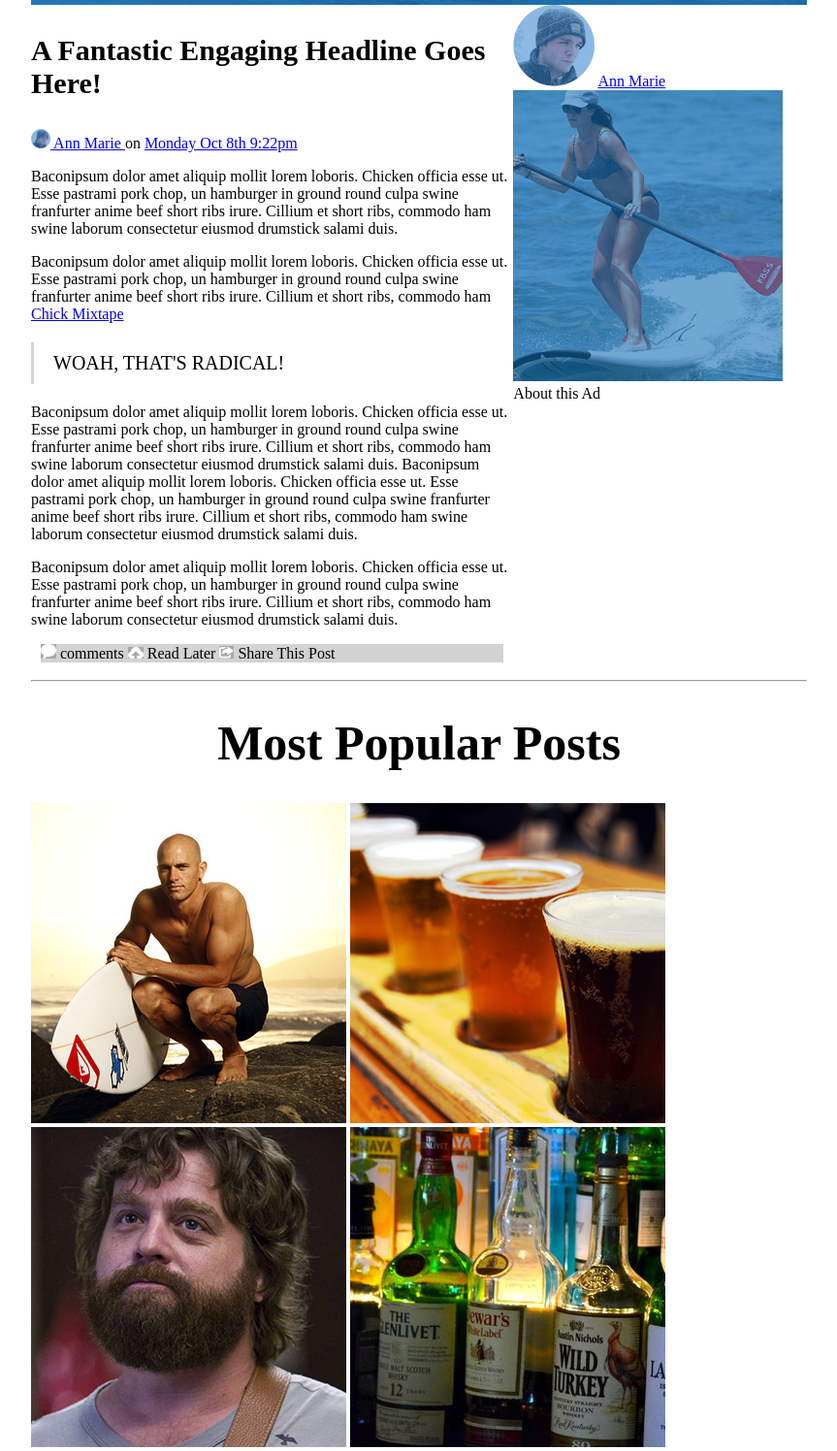
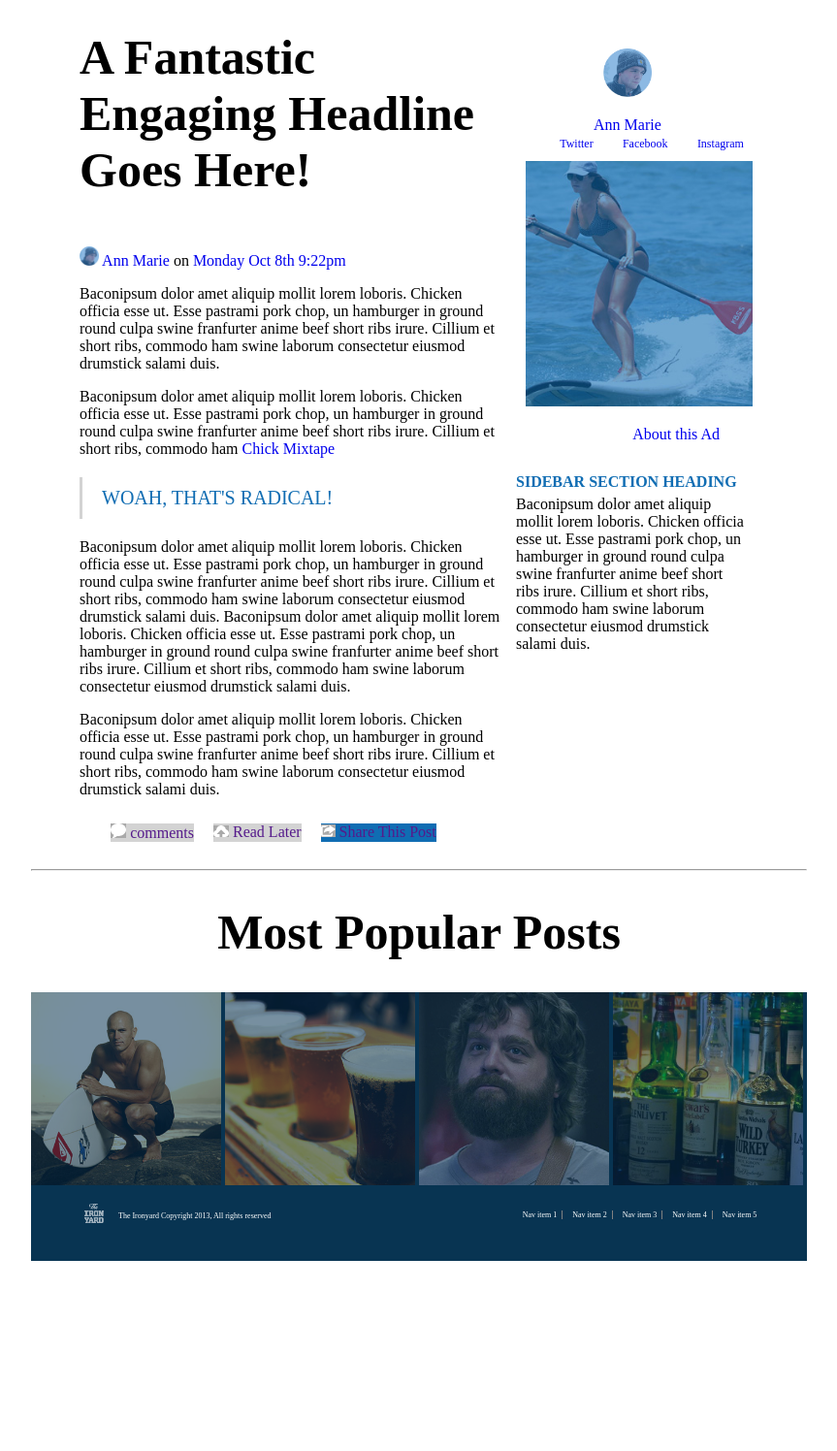
Before and after one commit to Filusmarvin/Surf-and-Paddle, a plain HTML site: page index2.html in a window 1280 px wide. Shown: the part 280-1776 px from the top of the page at 97% size, without its empty margins (208-1071 px from the left). After the commit the page ends 1580 px from the top, so only its background shows below. Drawn offline with Linux system fonts and the light colour scheme.

Commit message:
hw for wed

```diff
--- a/index2.html
+++ b/index2.html
@@ -5,116 +5,32 @@
   <title>
     Surf and Paddle Co.
 </title>
-
-
-<style>
-body {
+<link rel="stylesheet" type="text/css" href="main2.css"/>
+<style>body {
   width: 800px;
-  margin: 0 auto;
-}
-
-
-  header {
-    background-image:url(pictures/header.jpg);
-    padding-bottom: 80px;
-  }
-
-
-  #Head   {
-    text-align: center;
-    font-size: 60px;
-    color:white;
-    margin-bottom: 0px;
-    padding-bottom: 0px;
-  }
-
-  #subhead {
-    text-align: center;
-    font-size: 12px;
-    margin-top: 0px;
-    padding-top: 0px;
-
-  }
-
-  .Navigator{
-    text-decoration: none;
-    position: absolute;
-    width: 150px;
-    height:100px;
-    top: 3%;
-    left: 80%;
-  }
-
-  .Main{
-    display: flex;
-    margin: 0px auto;
-  }
-
-
-  article{
-    flex-grow: 2;
-    flex-shrink: 2;
-    flex-basis:
-  }
-
-  #fantastic{
-    font-size: 30px;
-  }
-
-
-#woah {
-  font-size:20px ;
-  border-left:3px solid lightgrey;
-  color: ;
-  padding-left:20px;
-  padding-top:10px;
-  padding-bottom:10px;
-}
-
-
-#comments{
-  background-color: darkgray;
-  display: inline-flex;
   margin: 0px auto;
-}
-
-#comments1{
-  background-color: lightgrey;
-  margin: 10px;
-}
-
-
-#ad{
-  text-align: right;
-
-}
-
-
-#bottom {
-  text-align: center;
-  font-size: 50px;
-}
-
-
-#footer {
-  background-color:;
-  display: flex;
-  flex: 1 1 0px;
 }
 </style>
 
 
+
 </head>
+
+
+
+
 
 <body>
   <header>
-    <img src="pictures/logo.png"> <span>Surf and Paddle Co. Blog</span>
+    <img id="logo" src="pictures/logo.png" width="20px" height="20px"> <span id="surf">Surf and Paddle Co. Blog</span>
     <p id="Head"> SURF & PADDLE CO. </p>
 <div class="Navigator">
     <nav>
-      <a href="https://www.google.com"> About </a>
-      <a href="https://www.google.com"> Search </a>
-      <a href="https://www.google.com"> <img src="pictures/search-icon.png" /></a>
+      <span id= "navi">
+      <a class=href="https://www.google.com"> About </a>
+      <a class=href="https://www.google.com"> Search </a>
+      <a class= href="https://www.google.com"> <img src="pictures/search-icon.png" width="8px" height="8px"/></a></span>
+
     </nav>
   </div>
     <p id ="subhead"> An Ironyard Academy Project EST. Fall 2013 </p>
@@ -145,41 +61,107 @@ body {
         round culpa swine franfurter anime beef short ribs irure. Cillium et short ribs, commodo ham swine laborum consectetur eiusmod drumstick salami duis.
     </p>
 
+  <section id="share">
 
-    <p id="comments1">
-    <img id="comments" src="pictures/icon-comment.png"/> comments
-    <img id="comments" src="pictures/icon-upload.png"/> Read Later
-    <img id="comments" src="pictures/icon-share.png"/> Share This Post
-    </p>
+    <div id="sharing" class="shared1"> <a href=""><img id="comments" src="pictures/icon-comment.png"/> comments </a> </div>
+    <div id="sharing" class="shared2"> <a href=""><img id="comments" src="pictures/icon-upload.png" /> Read Later </a> </div>
+    <div id="sharing" class="shared3"> <a href=""><img id="comments" src="pictures/icon-share.png" /> Share This Post </a></div>
 
+  </section>
 
 
   </section>
 </article>
 
+
+<!---
+
+
+
+
+======= ^^^Article^^^ & vvvAsidevvv ======
+
+
+
+
+-->
+
+
 <aside>
   <section>
-    <img src="pictures/avatar.png"/>
-    <a href="https://www.facebook.com"> Ann Marie </a>
-    <img src="pictures/ad.jpg"> </a> <a id="ad" src="https://www.thenewboston.com"> About this Ad </a>
+    <img class="avatar" src="pictures/avatar.png" width="50px" height="50px"/>
+    <p class ="ann"> <a  href="https://www.facebook.com"> Ann Marie </a> </p>
+
+
+
+    <div id="social">
+    <nav id="socialmedia">
+    <div class="social 1"> <a href="https://www.twitter.com"> Twitter </a> </div>
+    <div class="social 2">  <a href="https://www.facebook.com"> Facebook </a> </div>
+    <div class="social 3">  <a href="https://www.instagram.com"> Instagram </a> </div>
+  </nav>
+  </div>
+
+
+<!-- Surfer Girl Picture -->
+
+    <img id="ad" src="pictures/ad.jpg" width="90%" >
+
+    <!--About this ad link -->
+
+    <p id="about"> <a href="https://www.thenewboston.com"> About this Ad </a> </p>
+
+<!-- Sidebar heading -->
+
+    <h4>SIDEBAR SECTION HEADING</h4>
+
+<!-- Small Paragraph under SurferGirl-->
+      <p id="small" > Baconipsum dolor amet aliquip mollit lorem loboris. Chicken officia esse ut. Esse pastrami pork chop, un hamburger in ground
+      round culpa swine franfurter anime beef short ribs irure. Cillium et short ribs, commodo ham swine laborum consectetur eiusmod drumstick salami duis.
+      </p>
+
   </section>
 </aside>
 </div>
 
 <hr />
 
+
 <h1 id="bottom"> Most Popular Posts </h1>
 
 
-  <img src="pictures/surfboard.jpg"/>
-  <img src="pictures/article-image-2.jpg" >
-  <img src="pictures/article-image-3.jpg" >
-  <img src="pictures/article-image-4.jpg" >
 
 
-  <footer>
 
 
+<footer id="foot">
+
+<article id="posts1" >
+ <div id="posts ">
+   <img class="posts 1" src="pictures/surfboard.jpg" width="24.5%"/>
+   <img class="posts 2" src="pictures/article-image-2.jpg" width="24.5%"/>
+   <img class="posts 3" src="pictures/article-image-3.jpg" width="24.5%"/>
+   <img class="posts 4" src="pictures/article-image-4.jpg" width="24.5%"/>
+</div>
+</article>
+
+<section class="covering">
+<section class="inside1">
+<div id="yard" > <img id="yard1" src="pictures/theironyard-logo.png" width="20px" height="20px"/> </div>
+
+
+<div id="yard" class="yard2"> The Ironyard Copyright 2013, All rights reserved </div>
+</section>
+
+  <section class="inside2">
+    <div><a id="nav" href="">Nav item 1 </a> </div>
+    <div><a id="nav" class="nav1" href="">Nav item 2 </a> </div>
+    <div><a id="nav" class="nav2" href="">Nav item 3 </a> </div>
+    <div><a id="nav" class="nav3" href="">Nav item 4 </a> </div>
+    <div><a id="nav" class="nav4" href="">Nav item 5 </a> </div>
+  </section>
+
+</section>
 
 </footer>
 </body>
--- /dev/null
+++ b/main2.css
@@ -0,0 +1,372 @@
+<style>
+body {
+  border-radius: 50;
+  width: 800px;
+  margin: 0 auto;
+}
+
+a{
+  text-decoration:none;
+}
+  header {
+    background-image:url(pictures/header.jpg);
+    padding-bottom: 80px;
+  }
+
+/* vv Logo image on the top left vv */
+
+#logo{
+  padding-left: 60px;
+}
+
+/* text on the top left in header */
+
+#surf{
+  font-size: 12px;
+}
+
+
+
+
+  #Head   {
+    text-align: center;
+    font-size: 60px;
+    color:white;
+    margin-bottom: 0px;
+    padding-bottom: 0px;
+  }
+
+  #subhead {
+    text-align: center;
+    font-size: 12px;
+    margin-top: 0px;
+    padding-top: 0px;
+
+  }
+
+  .Navigator{
+    text-decoration: none;
+    position: absolute;
+    width: 150px;
+    height:100px;
+    top: 0%;
+    left: 65%;
+  }
+
+  #navi{
+    font-size: 12px;
+  }
+
+
+  /*
+  ==========^^^^^ Header ^^^^^ ==========
+  */
+
+
+
+  /*
+  =========vvvvv Article vvvvv ==========
+  */
+
+
+
+  .Main{
+
+    display: flex;
+    margin: auto 50px;
+}
+
+
+
+
+  #fantastic{
+    font-size: 50px;
+    font-weight: heavy;
+  }
+
+
+#woah {
+  font-size:20px ;
+  border-left:3px solid lightgrey;
+  color:#106db3 ;
+  padding-left:20px;
+  padding-top:10px;
+  padding-bottom:10px;
+}
+
+
+/* container holding 3 divs */
+#share{
+  display: flex;
+  justify-content: center;
+  padding:10px;
+  padding-left: 0px;
+  margin-left: 0px;
+  padding-top: 0px;
+  flex-grow: 1;
+  width: 400px;
+
+}
+
+/* all three divs */
+#sharing{
+
+  margin:10px;
+}
+/*First div container */
+.shared1{
+background-color: lightgrey;
+}
+
+
+
+/*sec div container */
+.shared2{
+background-color: lightgrey;
+}
+
+
+/*third div container */
+.shared3{
+background-color: #106db3;
+}
+
+#comments{
+  background-color: darkgray;
+  display: inline-flex;
+  margin: 0px auto;
+}
+
+#comments1{
+  margin: 10px;
+}
+/*
+========== ^^^^^ Article ^^^^^ ===========
+*/
+
+
+
+
+
+/*
+======= vvvv ASIDE vvvv ========
+*/
+.avatar{
+  margin-left: 100px;
+  margin-top: 70px;
+}
+
+
+.ann {
+  margin-left: 90px;
+  margin-bottom:0px;
+}
+
+
+#social{
+
+  display:inline-block;
+  width:220px;
+  padding-top: 0px;
+  padding-left: 40px;
+  padding-right: 0px;
+  padding-bottom:10px;
+  margin-top: 0px;
+}
+
+
+.social{
+  border:;
+  flex-grow: 1;
+}
+
+
+/*
+SurferGirl Pic
+*/
+
+#ad{
+  padding-left: 20px;
+}
+
+
+
+/* about this ad  link */
+
+#about{
+  text-align: right;
+  padding-right:40px;
+
+}
+
+
+
+/* Sidebar heading */
+
+
+h4 {
+  color:#106db3;
+  padding: 10px;
+  margin-bottom: 0px;
+  padding-bottom: 5px;
+}
+
+/* Paragraph Under Surfer Girl */
+
+#small{
+
+  margin:10px;
+  margin-top:0px;
+}
+
+
+#socialmedia{
+  font-size: 12px;
+  text-align: center;
+  display:flex;
+  flex-grow: 1;
+}
+
+
+#bottom {
+  text-align: center;
+  font-size: 50px;
+}
+
+
+
+
+
+}
+/*
+====== ^^^^ ASIDE ^^^^  ======
+*/
+
+
+
+
+
+/*
+ =====vvvvvFootervvvvv=======
+ */
+
+
+#foot {
+  background-color: #083452;
+}
+
+ #posts {
+   background-color:#083452;
+   display: ;
+   flex: 1 1 0px;
+ }
+
+ #posts1  {
+   background-color:#083452;
+   display: ;
+   display:
+}
+ .posts {
+   opacity: .45;
+   display: ;
+   margin: 0px auto;
+   padding: 0px auto;
+ }
+
+.posts:hover{
+  opacity: .99;
+}
+
+
+
+#post :hover{
+
+}
+/* section class surrounding the nav functions causing the flex */
+
+.covering{
+  background-color: #083452;
+  display: inline-flex;
+  width:100%;
+}
+
+/* vv Ironyard Logo in the footer vv */
+.inside1{
+  display:inline-flex;
+  width:50%;
+  padding-top: 10px;
+}
+
+#yard{
+  margin:5px;
+  margin-left: 10px;
+}
+
+#yard1{
+  padding-left:45px;
+  padding-bottom: 30px;
+}
+
+
+#yard2{
+  color: white;
+  margin-top:10px;
+
+}
+
+
+
+.yard2{
+  color: white;
+  font-size: 8px;
+  padding-top:8px;
+}
+
+
+
+/* vv Nav items vv */
+
+.inside2{
+
+  display: inline-flex;
+  justify-content: center;
+  width:50%;
+  padding-top:15px;
+  padding-left:100px;
+}
+
+
+
+#nav{
+  font-size:8px;
+  color:white;
+  margin:5px;
+  margin-left: 0px;
+  padding-left: 10px;
+}
+
+
+.nav1{
+  border-left: 1px solid grey;
+}
+
+
+.nav2{
+  border-left: 1px solid grey;
+}
+
+
+.nav3{
+  border-left: 1px solid grey;
+}
+
+.nav4{
+  border-left: 1px solid grey;
+}
+
+
+ /*
+ =====^^^^^Footer^^^^^======
+ */
+
+</style>
```
Also changed, not shown: 1 other file.
